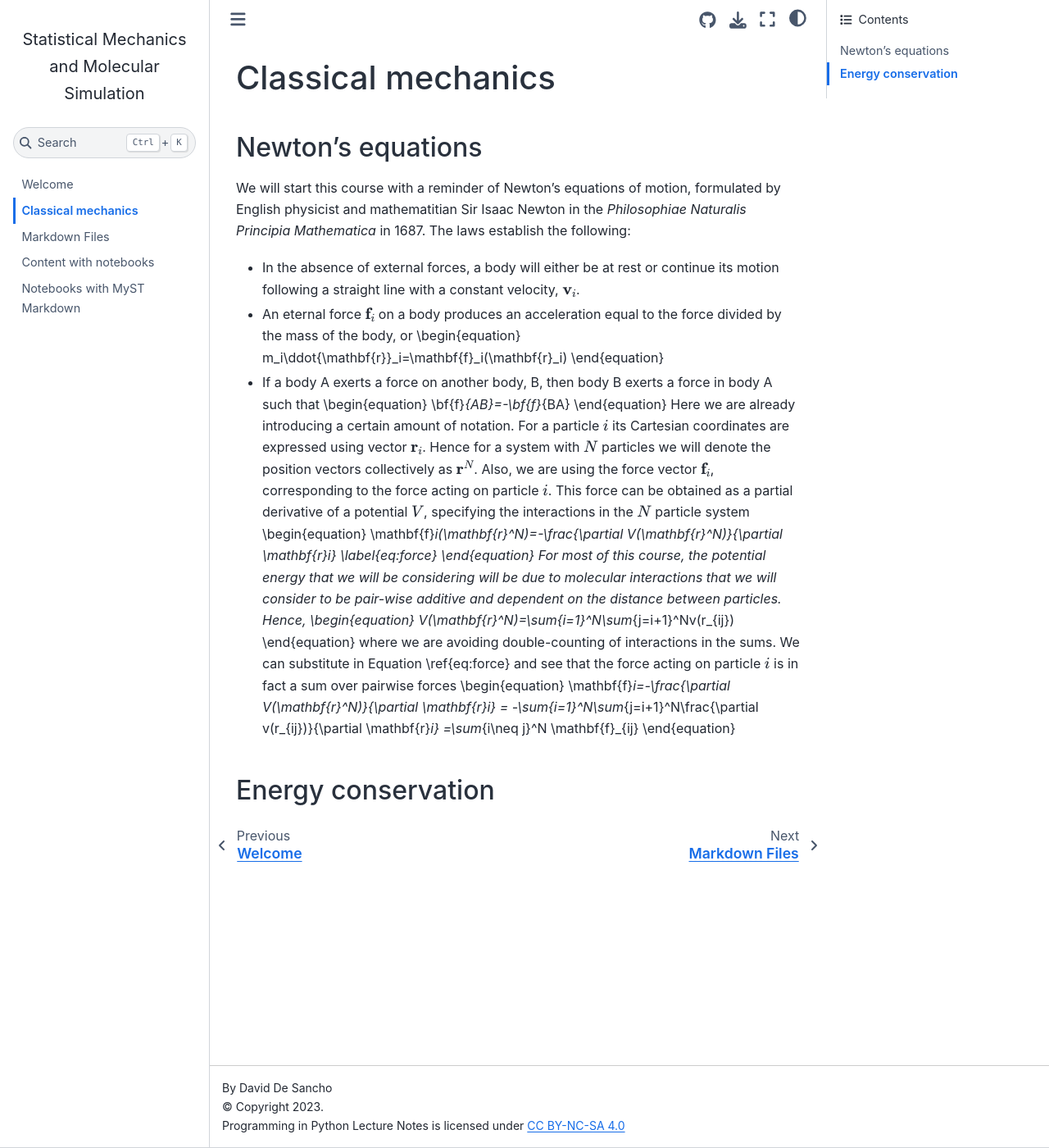
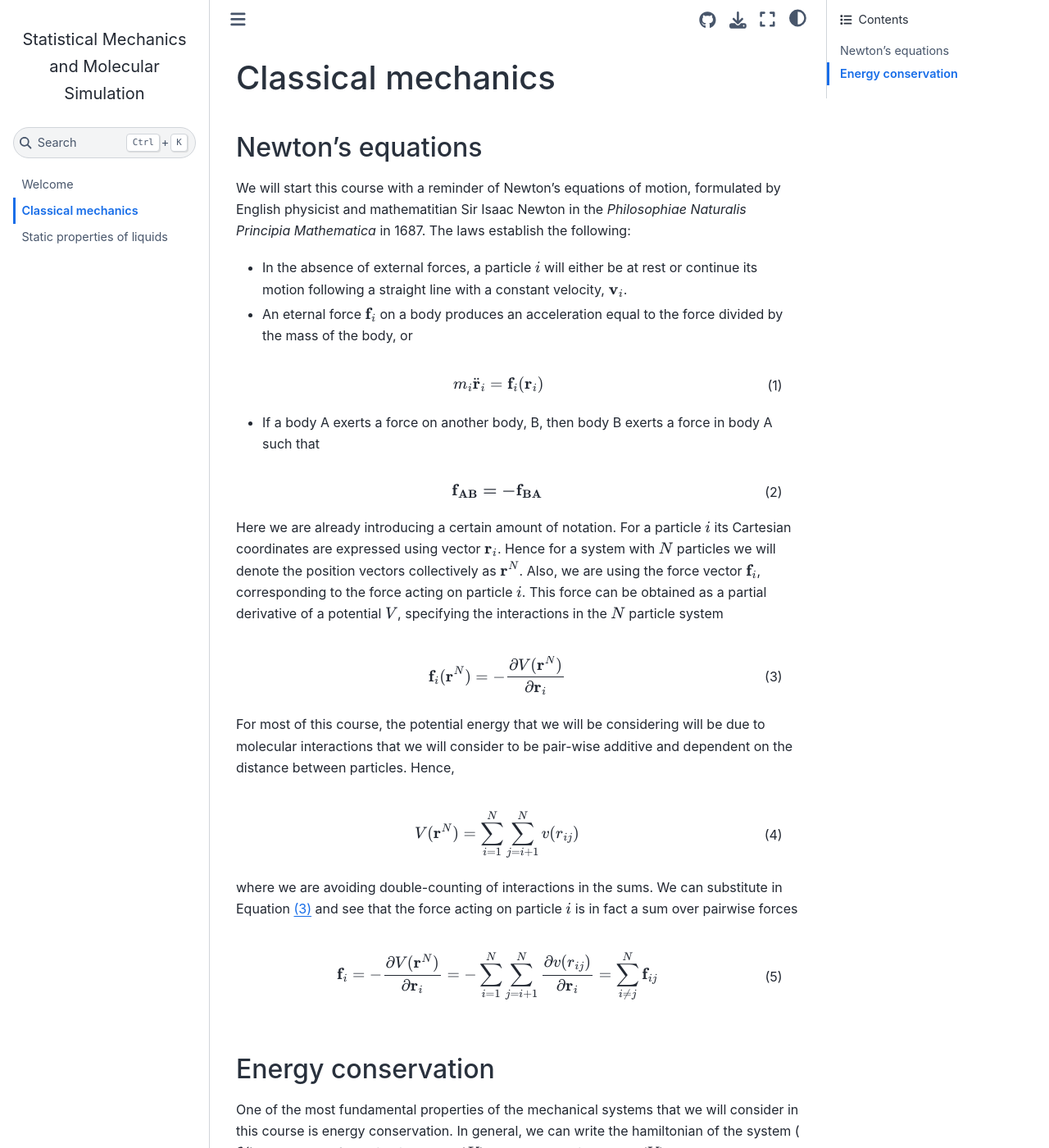
Before and after one commit to BioKT/StatMecSim, a Jupyter Book: the page built from contents/classicalmechanics.md, in a window 1280 px wide and 1400 px high. Shown: the whole window at 82% size. Built offline with Jupyter Book 1.0.4 settings and Sphinx 7.4.7 and the Sphinx Book theme 1.1.4, drawn with Linux system fonts in a browser that asks for light colours; some of the changed text lies outside the part shown.

Commit message:
starts with rdf

````diff
--- a/_config.yml
+++ b/_config.yml
@@ -31,6 +31,11 @@ sphinx:
     - sphinx_exercise
     - sphinx_togglebutton
 
+parse:
+  myst_enable_extensions:
+    # don't forget to list any other extensions you want enabled,
+    # including those that are enabled by default!
+    - amsmath
 # Information about where the book exists on the web
 repository:
   url: https://github.com/BioKT/statmecsim  # Online location of your book
--- a/_toc.yml
+++ b/_toc.yml
@@ -5,6 +5,4 @@ format: jb-book
 root: intro
 chapters:
 - file: contents/classicalmechanics
-- file: markdown
-- file: notebooks
-- file: markdown-notebooks
+- file: contents/propertiesofliquids
--- a/contents/classicalmechanics.md
+++ b/contents/classicalmechanics.md
@@ -10,19 +10,21 @@ We will start this course with a reminder of Newton's equations of motion,
 formulated by English physicist and mathematitian Sir Isaac Newton in
 the *Philosophiae Naturalis Principia Mathematica* in 1687. The laws
 establish the following:
-* In the absence of external forces, a body will either be at rest or
+* In the absence of external forces, a particle $i$ will either be at rest or
 continue its motion following a straight line with a constant velocity,
 $\mathbf{v}_i$.
 * An eternal force $\mathbf{f}_i$ on a body produces an acceleration equal
 to the force divided by the mass of the body, or
-\begin{equation}
+```{math}
+:label:
 m_i\ddot{\mathbf{r}}_i=\mathbf{f}_i(\mathbf{r}_i)
-\end{equation}
+```
 * If a body A exerts a force on another body, B, then body B exerts a force
 in body A such that
-\begin{equation}
+```{math}
+:label:
 \bf{f}_{AB}=-\bf{f}_{BA}
-\end{equation}
+```
 Here we are already introducing a certain amount of notation. For a particle $i$
 its Cartesian coordinates are expressed using vector $\mathbf{r}_i$. Hence
 for a system with $N$ particles we will denote the position vectors collectively
@@ -30,22 +32,48 @@ as $\mathbf{r}^N$. Also, we are using the force vector $\mathbf{f}_i$, correspon
 to the force acting on particle $i$. This force can be obtained as a partial
 derivative of a potential $V$, specifying the interactions in the $N$ particle
 system
-\begin{equation}
+```{math}
+:label: eq-force
 \mathbf{f}_i(\mathbf{r}^N)=-\frac{\partial V(\mathbf{r}^N)}{\partial \mathbf{r}_i}
-\label{eq:force}
-\end{equation}
+```
 For most of this course, the potential energy that we will be considering will be
 due to molecular interactions that we will consider to be pair-wise additive
 and dependent on the distance between particles. Hence,
-\begin{equation}
+```{math}
+:label:
 V(\mathbf{r}^N)=\sum_{i=1}^N\sum_{j=i+1}^Nv(r_{ij})
-\end{equation}
+```
 where we are avoiding double-counting of interactions in the sums. We can
-substitute in Equation \ref{eq:force} and see that the force acting on particle $i$
+substitute in Equation {eq}`eq-force` and see that the force acting on particle $i$
 is in fact a sum over pairwise forces
-\begin{equation}
+```{math}
+:label:
 \mathbf{f}_i=-\frac{\partial V(\mathbf{r}^N)}{\partial \mathbf{r}_i} =
 -\sum_{i=1}^N\sum_{j=i+1}^N\frac{\partial v(r_{ij})}{\partial \mathbf{r}_i}
 =\sum_{i\neq j}^N \mathbf{f}_{ij}
-\end{equation}
+```
+
 ## Energy conservation
+One of the most fundamental properties of the mechanical systems that we will
+consider in this course is energy conservation. In general, we can write
+the hamiltonian of the system ($\mathcal{H}$) as the sum of the kinetic energy ($K$) and the potential
+energy ($V$),
+```{math}
+:label:
+H = K + V
+```
+where
+```{math}
+:label:
+K=\sum_i^N\frac{1}{2}m_i\dot{\mathbf{r}}_i^2=\sum_i^N\frac{\mathbf{p}_i^2}{2m_i}
+```
+Because $H$ is a constant of motion, we have
+```{math}
+:label:
+\frac{d\mathcal{H}}{dt}=0
+```
+which can be further expanded as
+```{math}
+:label:
+\frac{d\mathcal{H}}{dt}=\frac{d}{dt}\bigg[\sum_i^N\frac{\mathbf{p}_i^2}{2m_i} + V\bigg]
+```
````
Also changed, not shown: contents/propertiesofliquids.md (added, +53 -0 lines).
